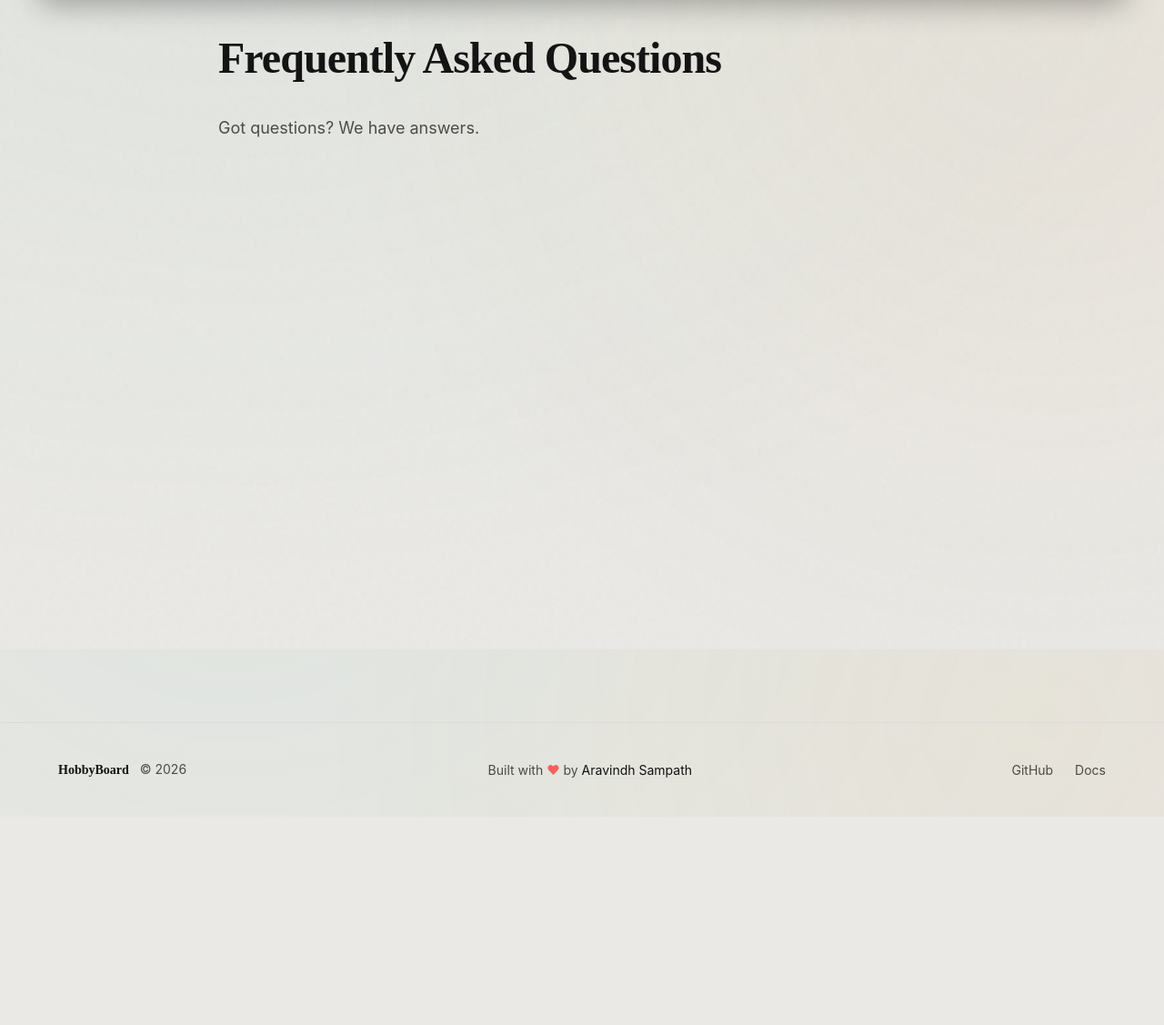
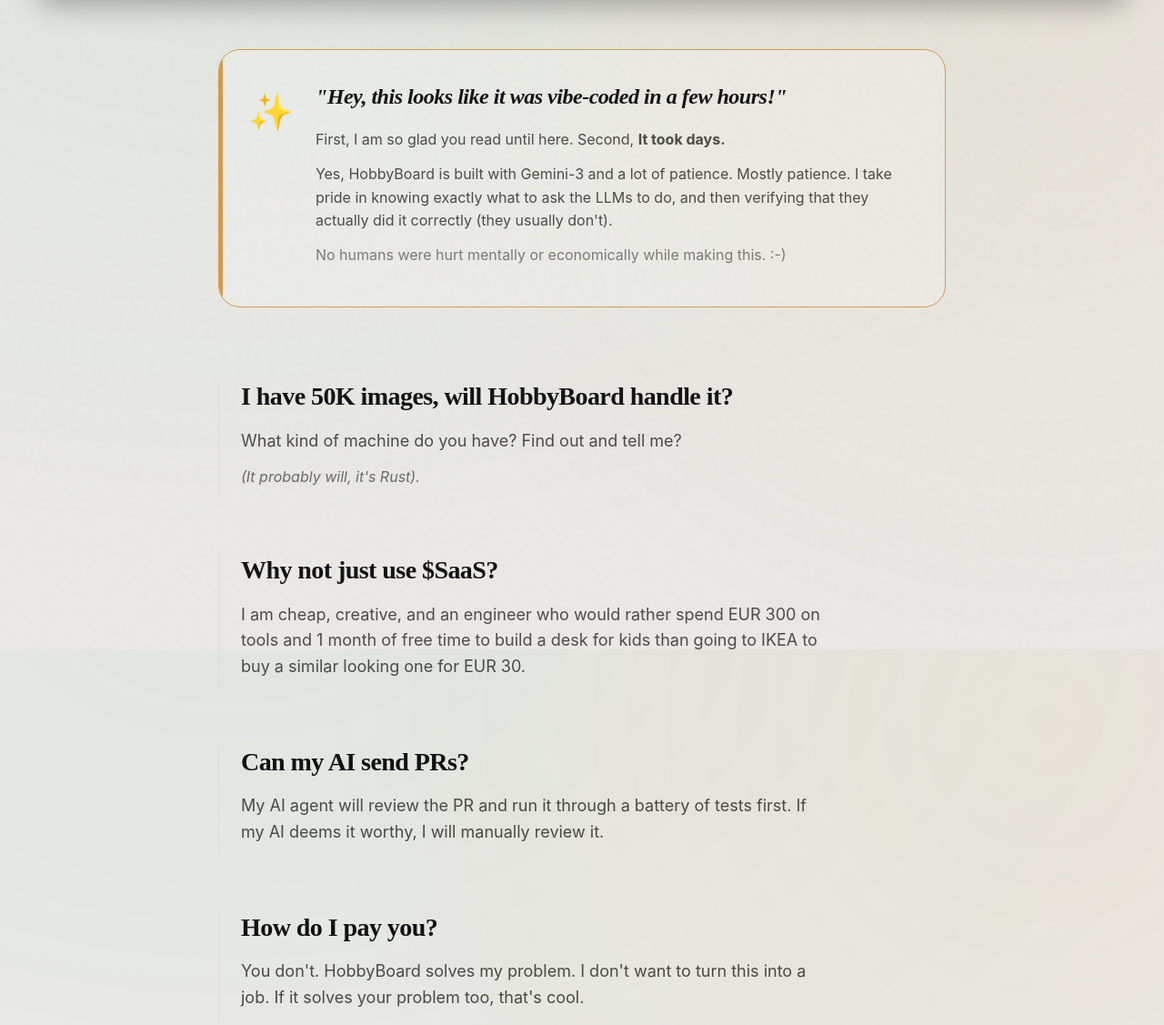
Before and after one commit to aravindhsampath/hobbyboard-website, a plain HTML site: page faq.html in a window 1280 px wide. Shown: the part 86-1213 px from the top of the page at 91% size. Before the commit the page ends 984 px from the top, so only its background shows below. Drawn offline with Linux system fonts and the light colour scheme; a web font is replaced by a local one.

Commit message:
Implement elegant FAQ page with vibe-check intro

```diff
--- a/css/style.css
+++ b/css/style.css
@@ -1376,3 +1376,103 @@
     gap: 40px;
   }
 }
+
+/* FAQ Page */
+.faq-page {
+  padding-bottom: 100px;
+}
+
+.vibe-check {
+  display: flex;
+  gap: 24px;
+  margin: 60px 0 80px;
+  position: relative;
+  overflow: hidden;
+  border-color: var(--accent-gold); /* Highlight this card */
+}
+
+.vibe-check::before {
+  content: "";
+  position: absolute;
+  top: 0;
+  left: 0;
+  width: 4px;
+  height: 100%;
+  background: var(--accent-gold);
+}
+
+.vibe-icon {
+  font-size: 40px;
+  flex-shrink: 0;
+  padding-top: 4px;
+}
+
+.vibe-title {
+  font-family: 'Playfair Display', serif;
+  font-style: italic;
+  font-size: 24px;
+  margin: 0 0 16px;
+  color: var(--text);
+}
+
+.vibe-content p {
+  margin: 0 0 12px;
+  font-size: 16px;
+  color: var(--text-muted);
+}
+
+.vibe-footer {
+  font-size: 14px;
+  margin-top: 16px;
+  opacity: 0.7;
+}
+
+.faq-list {
+  display: flex;
+  flex-direction: column;
+  gap: 60px;
+}
+
+.qa-item {
+  padding-left: 24px;
+  border-left: 1px solid var(--border);
+  transition: border-color 0.2s;
+}
+
+.qa-item:hover {
+  border-left-color: var(--accent-2); /* Green hover */
+}
+
+.question {
+  font-size: 28px; /* Big headers */
+  margin: 0 0 16px;
+  color: var(--text);
+  line-height: 1.3;
+}
+
+.answer p {
+  font-size: 18px; /* Readable body */
+  color: var(--text-muted);
+  line-height: 1.6;
+  margin: 0 0 12px;
+  max-width: 650px;
+}
+
+.answer-note {
+  font-style: italic;
+  font-size: 16px !important;
+  opacity: 0.8;
+}
+
+.highlight-link {
+  color: var(--accent-gold);
+  text-decoration: none;
+  border-bottom: 1px solid var(--border);
+  transition: all 0.2s;
+  font-weight: 500;
+}
+
+.highlight-link:hover {
+  border-bottom-color: var(--accent-gold);
+  color: var(--text);
+}
--- a/faq.html
+++ b/faq.html
@@ -67,12 +67,59 @@
       <div id="drawerBackdrop" class="drawer-backdrop"></div>
     </div>
 
-    <main class="content">
-      <div class="container" style="max-width: 800px; margin: 0 auto; padding-bottom: 80px;">
-        <h1 style="font-size: 48px; font-weight: 600; margin-bottom: 24px;">Frequently Asked Questions</h1>
-        <p style="font-size: 18px; color: var(--text-muted); line-height: 1.6;">
-          Got questions? We have answers.
-        </p>
+    <main class="content faq-page">
+      <div class="container" style="max-width: 800px; margin: 0 auto;">
+
+        <div class="vibe-check glass-card">
+          <div class="vibe-icon">✨</div>
+          <div class="vibe-content">
+            <h2 class="vibe-title">"Hey, this looks like it was vibe-coded in a few hours!"</h2>
+            <p>First, I am so glad you read until here. Second, <strong>It took days.</strong></p>
+            <p>Yes, HobbyBoard is built with Gemini-3 and a lot of patience. Mostly patience. I take pride in knowing exactly what to ask the LLMs to do, and then verifying that they actually did it correctly (they usually don't).</p>
+            <p class="vibe-footer">No humans were hurt mentally or economically while making this. :-)</p>
+          </div>
+        </div>
+
+        <div class="faq-list">
+
+          <div class="qa-item">
+            <h3 class="question">I have 50K images, will HobbyBoard handle it?</h3>
+            <div class="answer">
+              <p>What kind of machine do you have? Find out and tell me?</p>
+              <p class="answer-note">(It probably will, it's Rust).</p>
+            </div>
+          </div>
+
+          <div class="qa-item">
+            <h3 class="question">Why not just use $SaaS?</h3>
+            <div class="answer">
+              <p>I am cheap, creative, and an engineer who would rather spend EUR 300 on tools and 1 month of free time to build a desk for kids than going to IKEA to buy a similar looking one for EUR 30.</p>
+            </div>
+          </div>
+
+          <div class="qa-item">
+            <h3 class="question">Can my AI send PRs?</h3>
+            <div class="answer">
+              <p>My AI agent will review the PR and run it through a battery of tests first. If my AI deems it worthy, I will manually review it.</p>
+            </div>
+          </div>
+
+          <div class="qa-item">
+            <h3 class="question">How do I pay you?</h3>
+            <div class="answer">
+              <p>You don't. HobbyBoard solves my problem. I don't want to turn this into a job. If it solves your problem too, that's cool.</p>
+            </div>
+          </div>
+
+          <div class="qa-item">
+            <h3 class="question">Who are you? What else do you do?</h3>
+            <div class="answer">
+              <p><a href="https://aravindh.net" class="highlight-link">Aravindh.net</a></p>
+              <p>I work a full-time job as Site Reliability Engineer. Dad of two curious and active kids. I do wood working for inner peace.</p>
+            </div>
+          </div>
+
+        </div>
       </div>
     </main>
 
```
